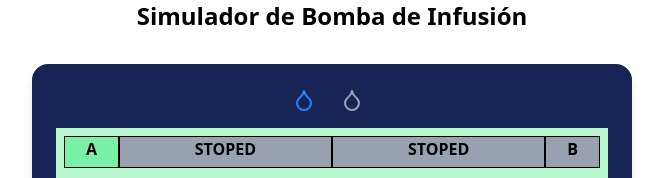
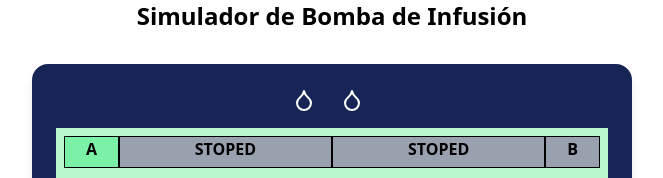
Before and after one commit to vpeinado263/simulador-bomba-insulina, a Next.js app in the folder frontend/: page / in a window 1280 px wide. Shown: the top 178 px of the page, without its empty margins (308-971 px from the left). Built offline with nearby package versions, Linux system fonts and the light colour scheme.

Commit message:
Modificar colores de FluidDrop

```diff
--- a/frontend/src/components/atoms/Indicadores/FluidDrop.jsx
+++ b/frontend/src/components/atoms/Indicadores/FluidDrop.jsx
@@ -5,7 +5,7 @@ const FluidDrop = ({ line, active }) => {
     <div className="flex items-center gap-2">
     <Droplet
       className={`w-6 h-6 ${
-        active ? "text-blue-500 animate-pulse" : "text-gray-400"
+        active ? "text-white animate-pulse" : "text-yellow-300"
       }`}
     />
     <span className="text-sm font-medium">{line}</span>
--- a/frontend/src/components/molecules/FluidIndicators.jsx
+++ b/frontend/src/components/molecules/FluidIndicators.jsx
@@ -3,9 +3,11 @@ import FluidDrop from "../atoms/Indicadores/FluidDrop";
 
 const FluidIndicators = () => {
   return (
-    <div className="flex gap-4">
-    <FluidDrop active={true} />
-    <FluidDrop active={false} />
+  <div className="flex flex-col items-center">
+    <div className="flex justify-center space-x-4">
+      <FluidDrop active={true} />
+      <FluidDrop active={true} />
+    </div>
   </div>
   );
 };
```
